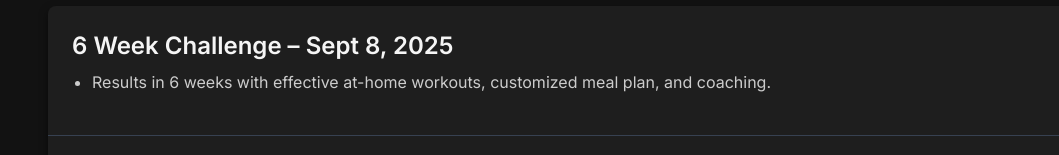
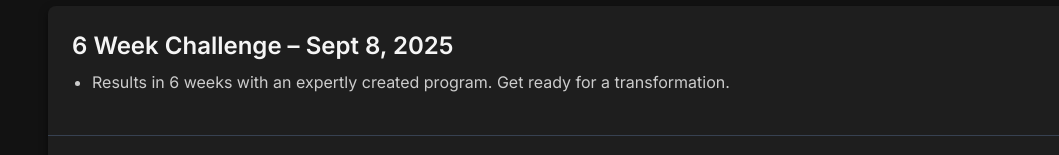
Before and after one commit to algometica/emelifts, a Next.js app: page / in a window 1280 px wide. Shown: the part 557-712 px from the top of the page, without its empty margins (24-1083 px from the left). Built offline with nearby package versions, Linux system fonts and the light colour scheme.

Commit message:
Update Pricing.js

```diff
--- a/src/components/Pricing.js
+++ b/src/components/Pricing.js
@@ -6,7 +6,7 @@ const Pricing = () => {
       name: '6 Week Challenge – Sept 8, 2025',
       price: 'Custom',
       features: [
-        'Results in 6 weeks with effective at-home workouts, customized meal plan, and coaching.'
+        'Results in 6 weeks with an expertly created program. Get ready for a transformation.'
       ],
       link: 'https://www.trainerize.me/checkout/emelifts/EMELYN.ESCOBIDO?planGUID=3066f75bdf0f47d6b8a9b23a2db07468',
     },
```
